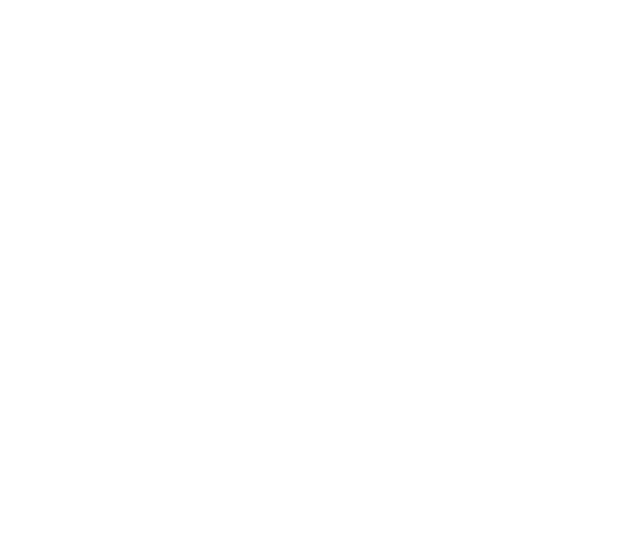
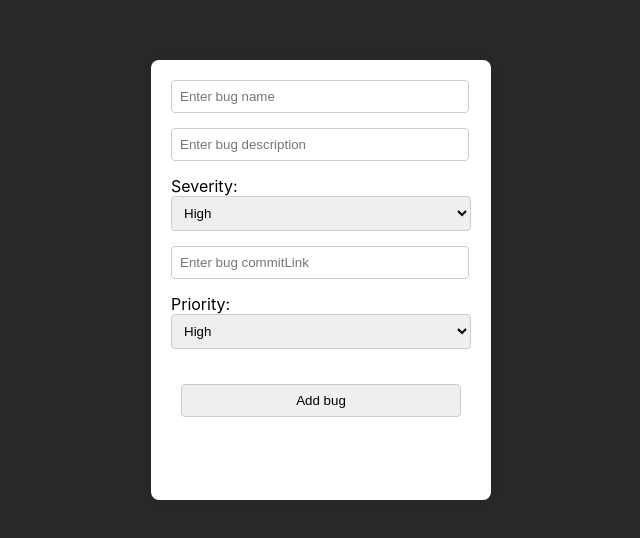
Before and after one commit to alxxalex/Bug-Tracking-TW, a React (Create React App) app in the folder gui/bug-tracking/: page /bugForm in a window 1280 px wide. Before the commit this address had no page. Shown: the part 120-658 px from the top of the page, without its empty margins (319-959 px from the left). Built offline with nearby package versions, Linux system fonts and the light colour scheme.

Commit message:
Adding a bug to database

```diff
--- a/gui/bug-tracking/src/App.js
+++ b/gui/bug-tracking/src/App.js
@@ -3,6 +3,7 @@
 import SignUpForm from "./components/authentication/SignUpForm";
 import LogInForm from "./components/authentication/LogInForm";
 import { BrowserRouter, Routes, Route } from "react-router-dom";
+import BugForm from "./components/BugForm";
 
 function App() {
   return (
@@ -12,6 +13,7 @@
           <Route path="/" element={<LogInForm />}></Route>
           <Route path="/signup" element={<SignUpForm />}></Route>
           <Route path="/home" element={<Home />}></Route>
+          <Route path="/bugForm" element={<BugForm />}></Route>
         </Routes>
       </BrowserRouter>
     </div>
--- /dev/null
+++ b/gui/bug-tracking/src/components/BugForm.css
@@ -0,0 +1,38 @@
+.bugForm-container{
+    display: flex;
+	justify-content: center;
+	align-items: center;
+	height: 100vh;
+	background-color: #28282b;
+}
+
+.bugForm{
+    width: 300px;
+	padding: 20px;
+	background-color: white;
+	border-radius: 8px;
+	box-shadow: 0 0 10px rgba(0, 0, 0, 0.1);
+	height: 50%;
+}
+
+.bugForm input {
+	width: calc(100% - 20px);
+    	margin-bottom: 15px;
+	padding: 8px;
+	border: 1px solid #ccc;
+	border-radius: 4px;
+}
+
+.bugForm select {
+	width: 100%;
+	margin-bottom: 15px;
+	padding: 8px;
+	border: 1px solid #ccc;
+	border-radius: 4px;
+}
+
+.submitBug{
+    margin-top: 20px;
+    width: 100%;
+    text-align: center;
+}
--- /dev/null
+++ b/gui/bug-tracking/src/components/BugForm.js
@@ -0,0 +1,93 @@
+import "./BugForm.css";
+import React, { useState } from "react";
+import { useNavigate } from "react-router-dom";
+
+function BugForm() {
+    const [name, setName] = useState("");
+    const [description, setDescription] = useState("");
+    const [severity, setSeverity] = useState("");
+    const [commitLink, setcommitLink] = useState("");
+    const [priority, setPriority] = useState("");
+    const [error, setError] = useState(null);
+    let navigate = useNavigate();
+
+    const SERVER = "http://localhost:5001";
+
+    let bug = {
+        name: name,
+        description: description,
+        severity: severity || 'High',
+        commitLink: commitLink,
+        raisedBy: "AlexTest",
+        assignedProjectMember: "ProjectTest",
+        priority: priority || 'High'
+    }
+
+    async function submitBug() {
+        try {
+            const response = await fetch(`${SERVER}/api/newBug`, {
+                method: "POST",
+                headers: {
+                    "Content-Type": "application/json",
+                },
+                body: JSON.stringify(bug),
+            });
+
+            if (response.ok) {
+                navigate("/home");
+            } else {
+                setError("Authentication failed");
+            }
+        } catch (error) {
+            console.error("Error:", error);
+            setError("An error occurred");
+        }
+    }
+
+    return (
+        <div className="bugForm-container">
+            <div className="bugForm">
+                {error && <div className="error-message">{error}</div>}
+
+                <input
+                    type="text"
+                    placeholder="Enter bug name"
+                    onChange={(evt) => setName(evt.target.value)}
+                />
+                <input
+                    type="text"
+                    placeholder="Enter bug description"
+                    onChange={(evt) => setDescription(evt.target.value)}
+                />
+                <label for="severities">Severity: </label>
+                <select id="severities" name="severities"
+                    onChange={(evt) => setSeverity(evt.target.value)}
+                >
+                    <option value="High">High</option>
+                    <option value="Medium">Medium</option>
+                    <option value="Low">Low</option>
+                </select>
+                <input
+                    type="text"
+                    placeholder="Enter bug commitLink"
+                    onChange={(evt) => setcommitLink(evt.target.value)}
+                />
+
+                <label for="Priority: ">Priority: </label>
+                <select id="priorities" name="priorities"
+                    onChange={(evt) => setPriority(evt.target.value)}
+                >
+                    <option value="High">High</option>
+                    <option value="Medium">Medium</option>
+                    <option value="Low">Low</option>
+                </select>
+
+                <div className="submitBug" >
+                    <input type="button" value="Add bug" onClick={submitBug} />
+                </div>
+            </div>
+        </div>
+    );
+}
+
+export default BugForm;
--- a/gui/bug-tracking/src/components/Home.css
+++ b/gui/bug-tracking/src/components/Home.css
@@ -1,18 +1,67 @@
-.home {
+/* General Styles */
+.home-container {
+    background-color: #1a1a1a;
+    color: #fff;
+    font-family: 'Arial', sans-serif;
+    display: flex;
+    justify-content: center;
     height: 100vh;
-    background-color: #28282b;
+    margin: 0;
 }
 
-.button-container{
-    display: flex;
-    justify-content: flex-end;
+.home {
+    position: relative;
+    top: 120px;
 }
 
-.signup-button,
-.login-button{
-    margin-left: 10px;
+table {
+    width: 100vh;
+    border-collapse: collapse;
+    border-radius: 8px;
+    overflow: hidden;
+    box-shadow: 0 0 10px rgba(0, 0, 0, 0.3);
+    margin-top: 10px;
 }
 
-.login-button{
-    margin-right: 20px;
+thead {
+    background-color: #4CAF50;
+    color: #fff;
 }
+
+th,
+td {
+    padding: 12px;
+    text-align: left;
+    padding-left: 20px;
+}
+
+tbody tr:nth-child(even) {
+    background-color: #333;
+}
+
+tbody tr:hover {
+    background-color: #555;
+}
+
+.button {
+    display: inline-block;
+    padding: 10px 15px;
+    font-size: 16px;
+    text-align: center;
+    text-decoration: none;
+    background-color: #4CAF50;
+    color: #fff;
+    border: none;
+    border-radius: 4px;
+    cursor: pointer;
+    transition: background-color 0.3s;
+}
+
+.button:hover {
+    background-color: #45a049;
+}
+
+.td-button {
+    text-align: right;
+    padding-right: 20px;
+}
--- a/gui/bug-tracking/src/components/Home.js
+++ b/gui/bug-tracking/src/components/Home.js
@@ -1,21 +1,54 @@
+import "./Home.css";
+import { useEffect, useState } from "react";
 import { Link } from "react-router-dom";
-import "./Home.css";
+
+const SERVER = "http://localhost:5001";
 
 function Home() {
+  const [projects, setProjects] = useState([]);
+
+  const fetchProjects = async () => {
+    try {
+      const response = await fetch(`${SERVER}/api/projects`);
+      if (!response.ok) {
+        throw new Error('Network response was not ok');
+      }
+
+      const projectsData = await response.json();
+      setProjects(projectsData);
+    } catch (error) {
+      console.error('Error fetching projects:', error.message);
+    }
+  };
+
+  useEffect(() => {
+    fetchProjects();
+  }, []);
+
   return (
-    <div className="home">
-      <div className="button-container">
-        <div className="signup-button">
-          <Link to="/signup">
-            <button>Sign up</button>
-          </Link>
-        </div>
-
-        <div className="login-button">
-          <Link to="/login">
-            <button>Log in</button>
-          </Link>
-        </div>
+    <div className="home-container">
+      <div className="home">
+        <button className="button">Add Project</button>
+        <table>
+          <thead>
+            <tr>
+              <th>Name</th>
+              <th></th>
+            </tr>
+          </thead>
+          <tbody>
+            {projects.map((project, index) => (
+              <tr key={index} >
+                <td>{project.name}</td>
+                <td className="td-button">
+                  <Link to="/bugform">
+                    <button className="button">Add bug</button>
+                  </Link>
+                </td>
+              </tr>
+            ))}
+          </tbody>
+        </table>
       </div>
     </div>
   );
--- a/gui/bug-tracking/src/components/authentication/LogInForm.js
+++ b/gui/bug-tracking/src/components/authentication/LogInForm.js
@@ -66,7 +66,7 @@
         </div>
         Don't have an account?
         <Link to="/signup">
-          <span className="signup" x >Sign up</span>
+          <span className="signup" >Sign up</span>
         </Link>
       </div>
     </div>
```
Also changed, not shown: 1 other file (tests, documents, lock files or other folders).
